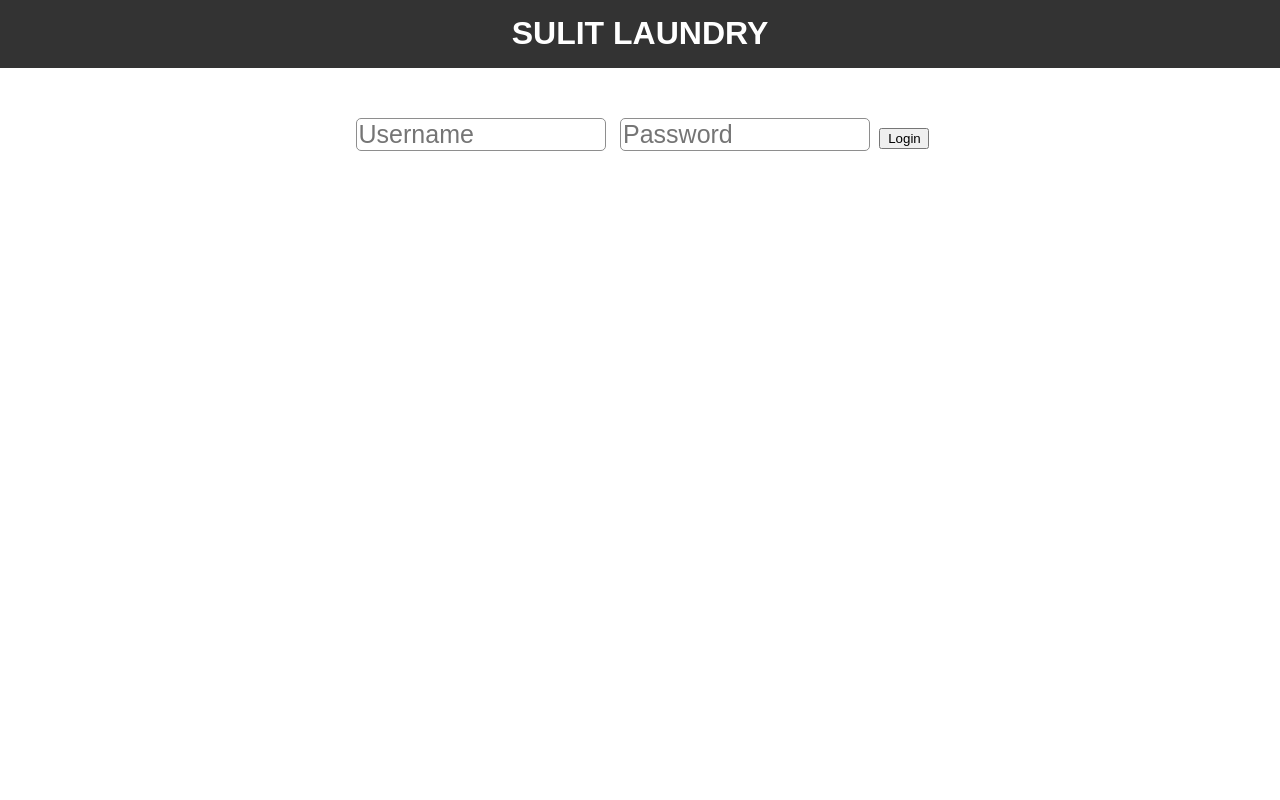
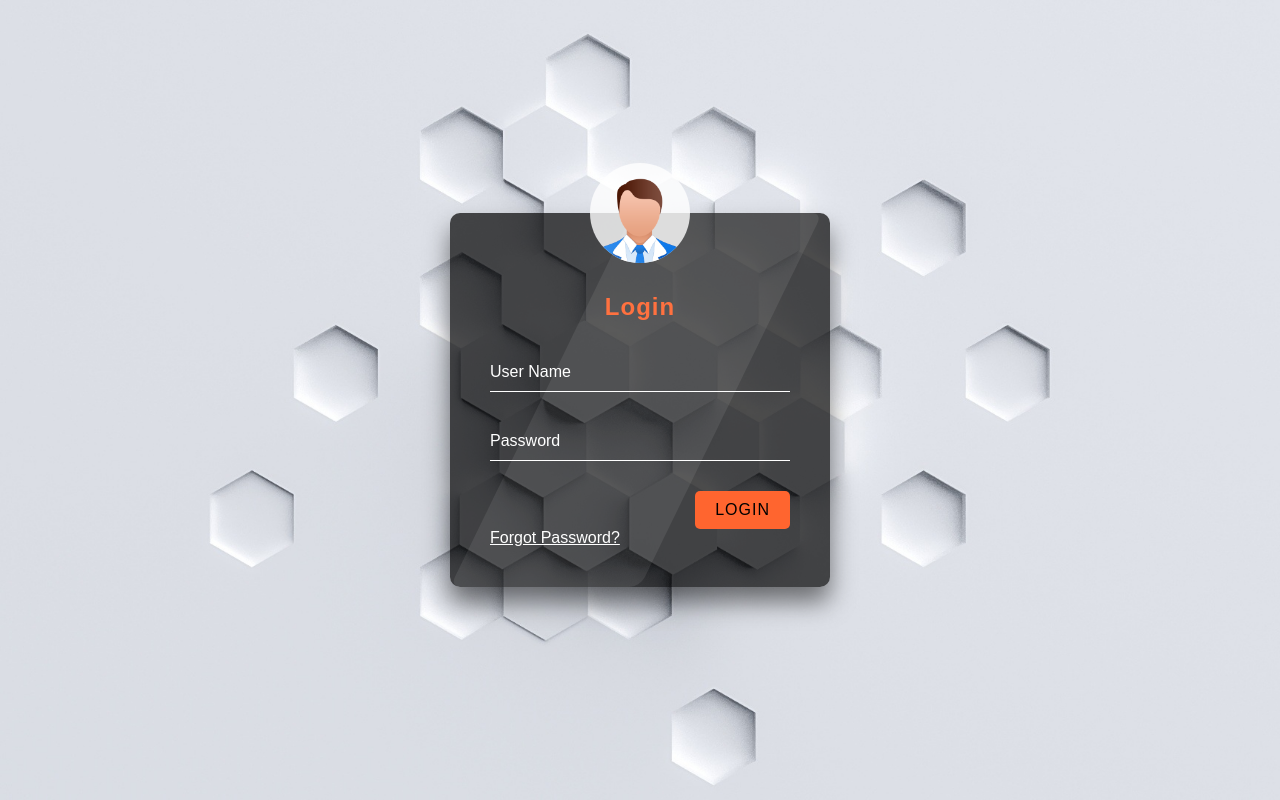
Before and after one commit to SaltinStillWaters/Laundry, a plain HTML site: page index.html in a window 1280 px wide. Drawn offline with Linux system fonts and the light colour scheme.

Commit message:
Added transparent login form

```diff
--- a/css/style.css
+++ b/css/style.css
@@ -1,53 +1,128 @@
-body
-{
-    font-family: Arial, Helvetica, sans-serif;
-    font-size: 16px;
-    line-height: 1.6em;
+* {
     margin: 0;
+    padding: 0;
+    box-sizing: border-box;
+  }
+  body {
+    background: url('../images/bg.jpg') no-repeat center;
+    background-size: cover;
+    font-family: sans-serif;
+  }
+  .login-wrapper {
+    height: 100vh;
+    width: 100vw;
+    display: flex;
+    justify-content: center;
+    align-items: center;
+  }
+  .form {
+    position: relative;
+    width: 100%;
+    max-width: 380px;
+    padding: 80px 40px 40px;
+    background: rgba(0,0,0,0.7);
+    border-radius: 10px;
+    color: #fff;
+    box-shadow: 0 15px 25px rgba(0,0,0,0.5);
+  }
+  .form::before {
+    content:'';
+    position: absolute;
+    top: 0;
+    left: 0;
+    width: 50%;
+    height: 100%;
+    background: rgba(255,255,255, 0.08);
+    transform: skewX(-26deg);
+    transform-origin: bottom left;
+    border-radius: 10px;
+    pointer-events: none;
+  }
+  .form img {
+    position: absolute;
+    top: -50px;
+    left: calc(50% - 50px);
+    width: 100px;
+    background: rgba(255,255,255, 0.8);
+    border-radius: 50%;
+  }
+  .form h2 {
     text-align: center;
-}
+    letter-spacing: 1px;
+    margin-bottom: 2rem;
+    color: #ff652f;
+  }
+  .form .input-group {
+    position: relative;
+  }
+  .form .input-group input {
+    width: 100%;
+    padding: 10px 0;
+    font-size: 1rem;
+    letter-spacing: 1px;
+    margin-bottom: 30px;
+    border: none;
+    border-bottom: 1px solid #fff;
+    outline: none;
+    background-color: transparent;
+    color: inherit;
+  }
+  .form .input-group label {
+    position: absolute;
+    top: 0;
+    left: 0;
+    padding: 10px 0;
+    font-size: 1rem;
+    pointer-events: none;
+    transition: .3s ease-out;
+  }
+  .form .input-group input:focus + label,
+  .form .input-group input:valid + label {
+    transform: translateY(-18px);
+    color: #ff652f;
+    font-size: .8rem;
+  }
+  .submit-btn {
+    display: block;
+    margin-left: auto;
+    border: none;
+    outline: none;
+    background: #ff652f;
+    font-size: 1rem;
+    text-transform: uppercase;
+    letter-spacing: 1px;
+    padding: 10px 20px;
+    border-radius: 5px;
+    cursor: pointer;
+  }
+  .forgot-pw {
+    color: inherit;
+  }
 
-#mainHeader
-{
-    background-color: #333;
-    color: white;
-}
-
-.container
-{
-    width: 80%;
-    margin: auto;
-    overflow: hidden;
-}
-
-.button
-{
-    width: 50px;
-}
-.textFld
-{
-    width: 250px;
-    border-radius: 5px;
-    border: 1px solid #8e8e8e;
-    font-size: 25px;
-    box-sizing: border-box;
-    margin: 50px 5px;
-}
-
-@media screen and (max-width: 700px)
-{
-    .textFld
-    {
-        width: 33vw;
-        font-size: 20px;
-    }
-}
-
-@media screen and (max-width: 450px)
-{
-    .textFld
-    {
-        width: 33vw;
-        font-size: 18px;
-    }
-}
+  #forgot-pw {
+    position: absolute;
+    display: flex;
+    justify-content: center;
+    align-items: center;
+    top: 0;
+    left: 0;
+    right: 0;
+    height: 0;
+    z-index: 1;
+    background: #fff;
+    opacity: 0;
+    transition: 0.6s;
+  }
+  #forgot-pw:target {
+    height: 100%;
+    opacity: 1;
+  }
+  .close {
+    position: absolute;
+    right: 1.5rem;
+    top: 0.5rem;
+    font-size: 2rem;
+    font-weight: 900;
+    text-decoration: none;
+    color: inherit;
+  }
--- a/index.html
+++ b/index.html
@@ -1,27 +1,40 @@
 <!DOCTYPE html>
 <html lang="en">
 <head>
-    <meta charset="UTF-8">
-    <meta name="viewport" content="width=device-width, initial-scale=1.0">
-    <title>Sulit Laundry</title>
-
-    <link rel="stylesheet" href="css/style.css" type="text/css">
+  <meta charset="UTF-8">
+  <meta name="viewport" content="width=device-width, initial-scale=1.0">
+  <meta http-equiv="X-UA-Compatible" content="ie=edge">
+  <link rel="stylesheet" href="css/style.css">
+  <title>Login Form Demo</title>
 </head>
 <body>
-    <header id="mainHeader">
-        <div class="container">
-            <h1>SULIT LAUNDRY</h1>
+  <div class="login-wrapper">
+    <form action="" class="form">
+      <img src="images/avatar.png" alt="">
+      <h2>Login</h2>
+      <div class="input-group">
+        <input type="text" name="loginUser" id="loginUser" required>
+        <label for="loginUser">User Name</label>
+      </div>
+      <div class="input-group">
+        <input type="password" name="loginPassword" id="loginPassword" required>
+        <label for="loginPassword">Password</label>
+      </div>
+      <input type="submit" value="Login" class="submit-btn">
+      <a href="#forgot-pw" class="forgot-pw">Forgot Password?</a>
+    </form>
+
+    <div id="forgot-pw">
+      <form action="" class="form">
+        <a href="#" class="close">&times;</a>
+        <h2>Reset Password</h2>
+        <div class="input-group">
+          <input type="email" name="email" id="email" required>
+          <label for="email">Email</label>
         </div>
-    </header>
-
-    <form action="" method="POST">
-        <div class="alert"></div>
-
-        <input type="text" class="textFld" name="username" value="" placeholder="Username">
-
-        <input type="text" class="textFld" name="password" value="" placeholder="Password">
-
-        <input type="submit" class="button" name="login" value="Login">
-    </form>
+        <input type="submit" value="Submit" class="submit-btn">
+      </form>
+    </div>
+  </div>
 </body>
 </html>
```
Also changed, not shown: images/avatar.png (added), images/bg.jpg (added).
